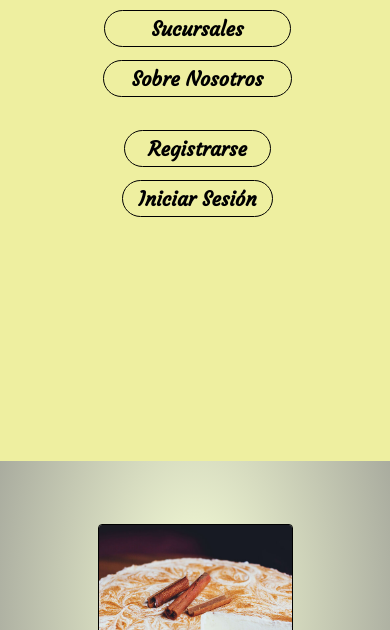
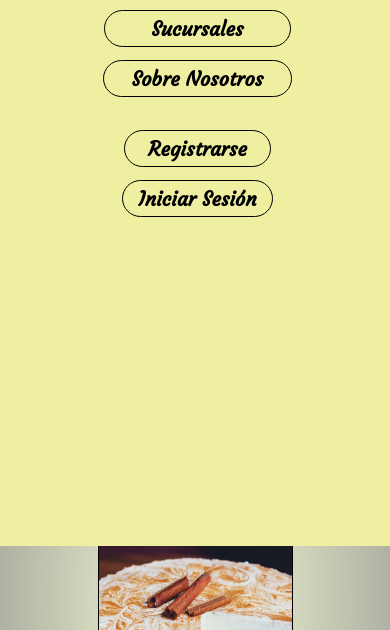
Before and after one commit to AyalaRazo/Practica, a plain HTML site: page index.html in a window 390 px wide. Both pictures are taken after a click on the element 360 px from the left and 30 px from the top of the page. Shown: the part 214-844 px from the top of the page. Drawn offline with Linux system fonts and the light colour scheme.

Commit message:
Add files via upload

```diff
--- a/style.css
+++ b/style.css
@@ -357,7 +357,7 @@ header nav ul li a{
   header nav{
     flex-direction: column;
     width: 100vw;
-    height: calc(80vh - 60px);
+    height: calc(90vh - 60px);
     background-color: #DDDE84;
     transition: right 1s;
     position: fixed;
```
